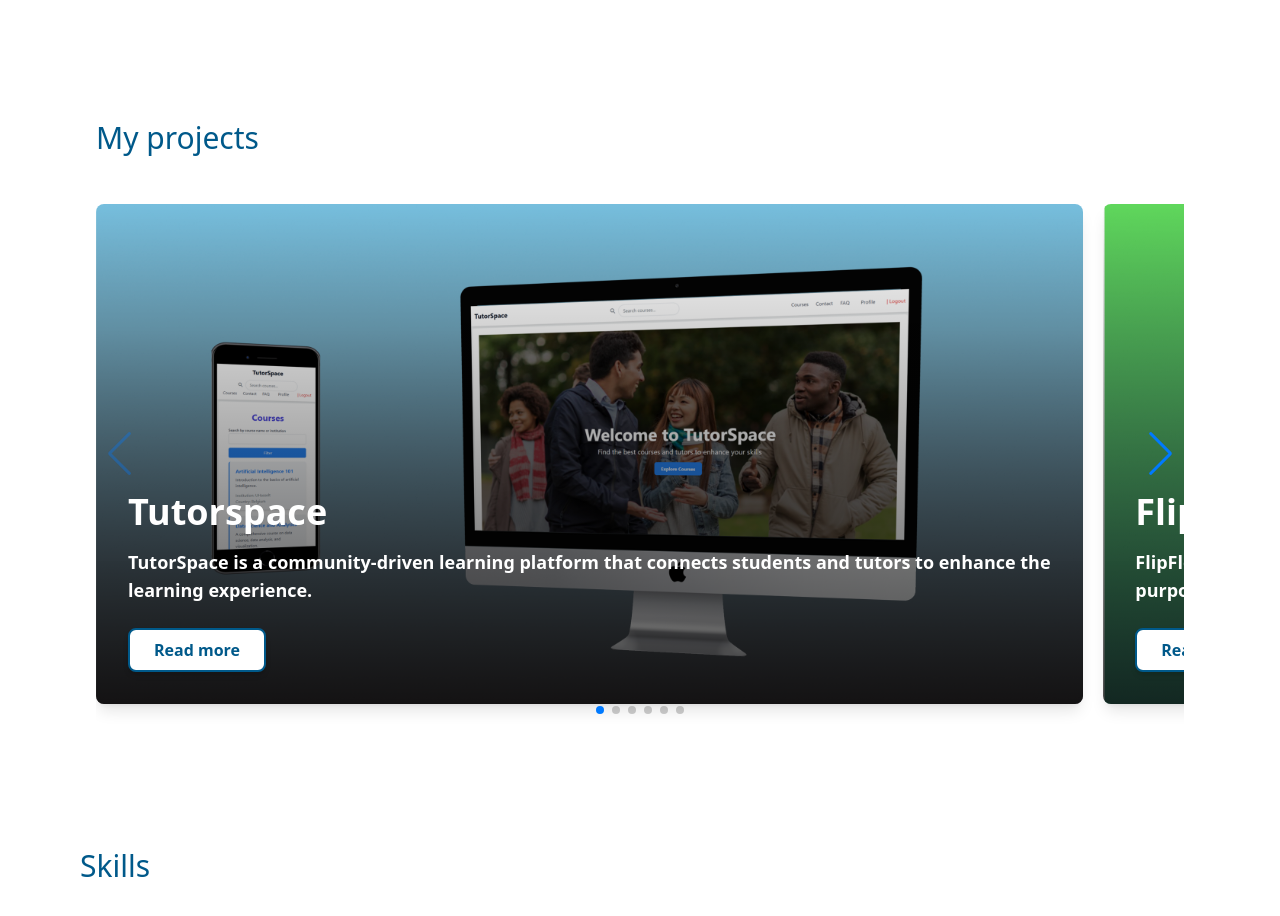
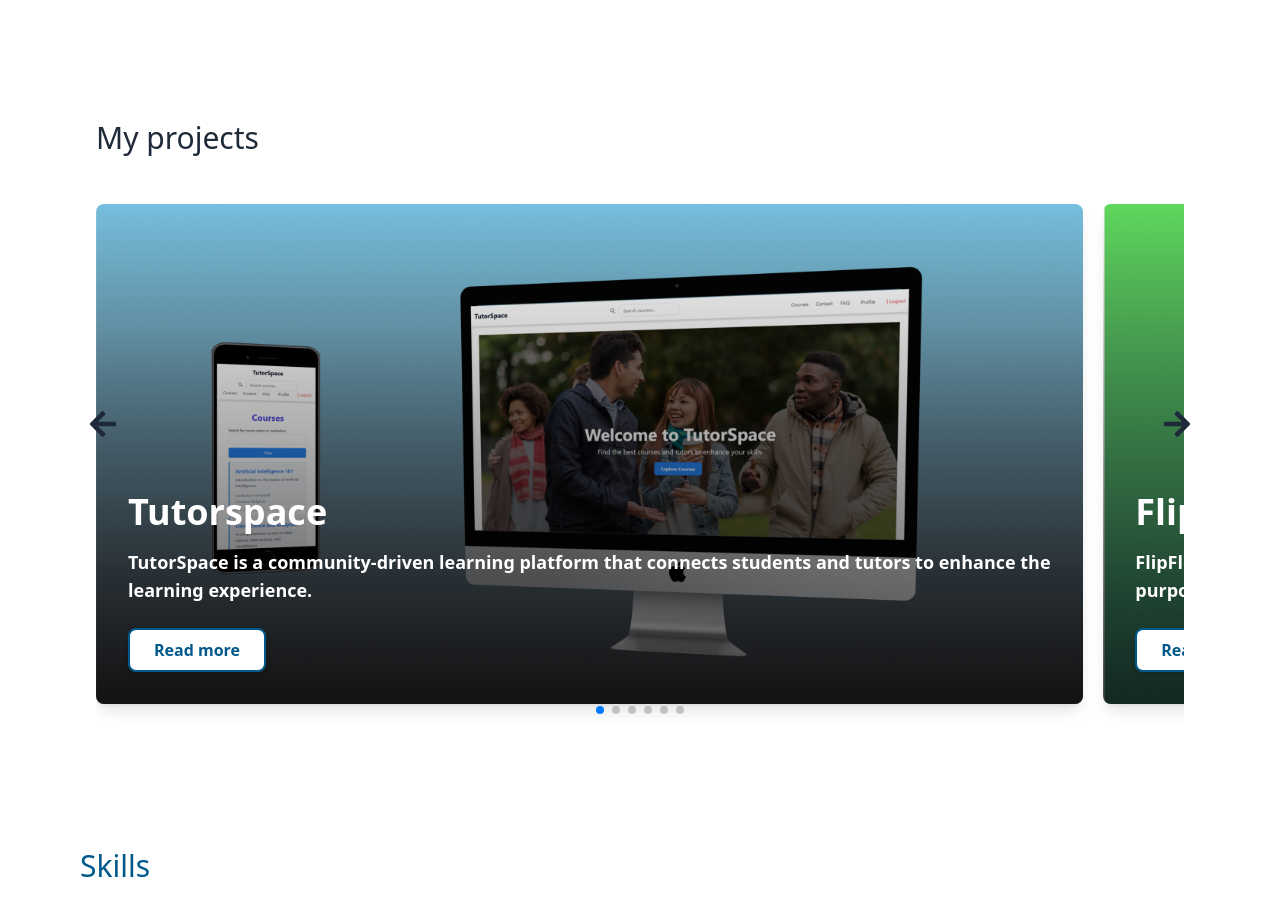
Before and after one commit to youmni/portfolio-youmni, a React (Vite) app: page / in a window 1280 px wide. Shown: the part 680-1596 px from the top of the page. Built offline with nearby package versions, Linux system fonts and the light colour scheme.

Commit message:
UPDATE: custom navigation swiper

```diff
--- a/src/components/Projects.jsx
+++ b/src/components/Projects.jsx
@@ -9,22 +9,27 @@
 
 const ProjectSwiper = () => {
   return (
-    <div id="projects" className="max-w-6xl mx-auto px-4">
-      <h1 className="text-3xl text-start text-sky-800 text-gray-800 mb-6">My projects</h1>
+    <div id="projects" className="max-w-6xl mx-auto px-4 relative">
+      <h1 className="text-3xl text-start text-gray-800 mb-6">
+        My projects
+      </h1>
+
+      {/* SWIPER */}
       <Swiper
         modules={[Pagination, Navigation]}
         spaceBetween={20}
         slidesPerView={1}
+        speed={400}
+        threshold={10}
         pagination={{ clickable: true }}
         navigation={{
-          nextEl: ".swiper-button-next",
-          prevEl: ".swiper-button-prev",
+          nextEl: ".custom-swiper-button-next",
+          prevEl: ".custom-swiper-button-prev",
         }}
         breakpoints={{
           640: { slidesPerView: 1.1 },
         }}
         className="my-6"
-        noSwipingClass="swiper-no-swiping"
       >
         {projects.map((project) => (
           <SwiperSlide key={project.id}>
@@ -37,12 +42,14 @@
             />
           </SwiperSlide>
         ))}
+      </Swiper>
 
-        <div className="swiper-button-next absolute top-1/2 right-4 z-10">
-        </div>
-        <div className="swiper-button-prev absolute top-1/2 left-4 z-10">
-        </div>
-      </Swiper>
+      <div className="custom-swiper-button-prev absolute top-1/2 left-2 -translate-y-1/2 z-20 cursor-pointer text-gray-800 pointer-events-auto">
+        <FaArrowLeft size={30} />
+      </div>
+      <div className="custom-swiper-button-next absolute top-1/2 right-2 -translate-y-1/2 z-20 cursor-pointer text-gray-800 pointer-events-auto">
+        <FaArrowRight size={30} />
+      </div>
     </div>
   );
 };
```
